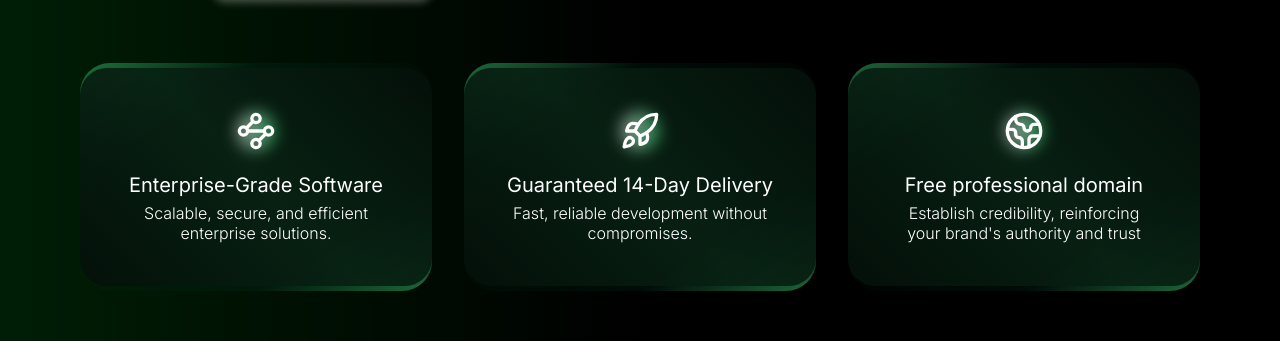
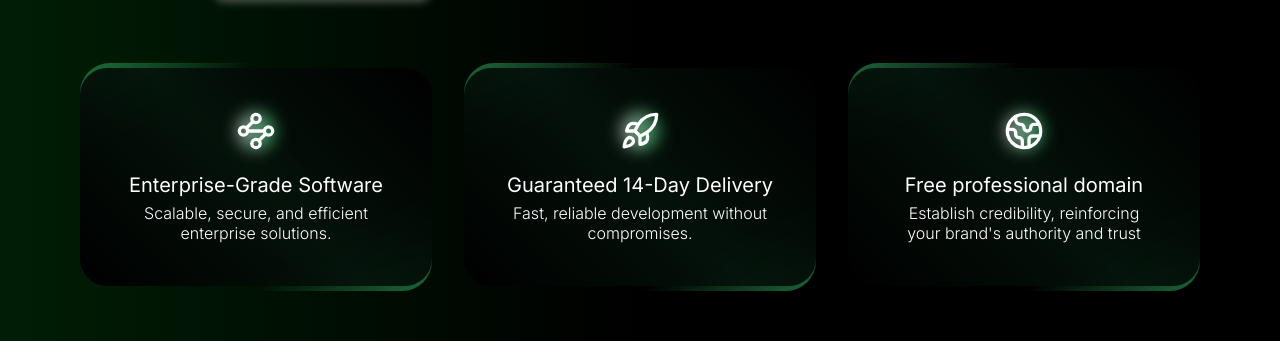
Before and after one commit to ethandiedericks/nevaeh-v3, a Next.js app: page / in a window 1280 px wide. Shown: the part 373-714 px from the top of the page. Built offline with nearby package versions, Linux system fonts and the light colour scheme; no server answers.

Commit message:
bg color

```diff
--- a/src/app/globals.css
+++ b/src/app/globals.css
@@ -606,9 +606,9 @@ body {
   background-image: linear-gradient(
     to bottom right,
     #2ca05aa7,
-    #002d1f44,
-    #002d1f16,
-    #002d1f44,
+    #002d1f00,
+    #002d1f00,
+    #002d1f00,
     #2ca05aa7
   );
   padding: 5px 0;
@@ -619,9 +619,9 @@ body {
   background: #05130bed
     linear-gradient(
       45deg,
-      rgba(0, 0, 0, 0.1) 0%,
-      rgba(40, 160, 90, 0.1) 50%,
-      rgba(0, 0, 0, 0.1) 100%
+      rgba(0, 0, 0, 2) 0%,
+      rgba(40, 160, 90, 0) 50%,
+      rgba(0, 0, 0, 2) 100%
     );
 
   padding: 27px;
```
